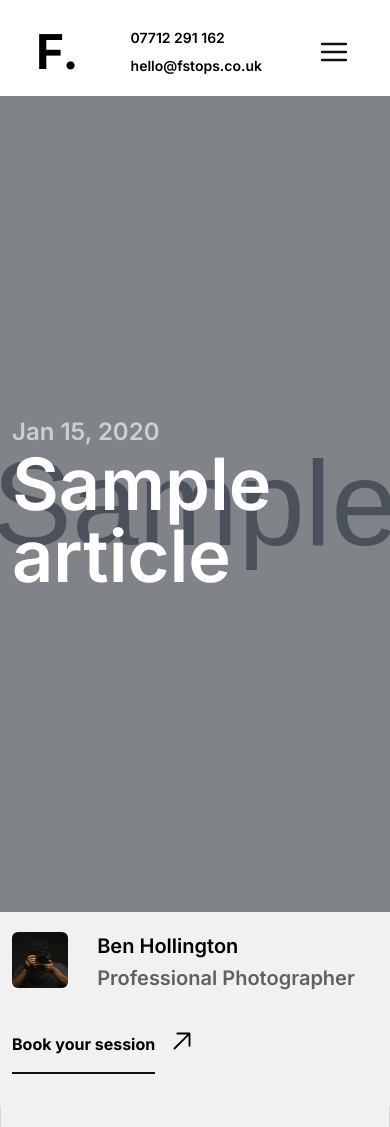
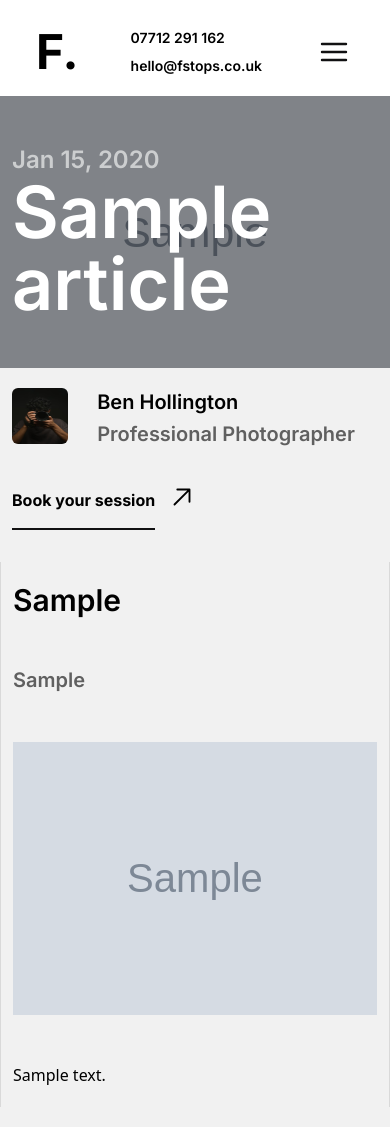
Before and after one commit to JaimieHemmings/fstops-2.0, a Django app: a page that uses blog/templates/blog/article.html in a window 390 px wide. Shown: the top 1127 px of the page. Run offline with Django 4.2, Linux system fonts and the light colour scheme; tables that the repository leaves empty hold one stand-in row (values such as "Sample post"); grey boxes marked "Sample" are stand-in pictures; some libraries are stand-ins or nearby versions; some web fonts are replaced.

Commit message:
update: responsiveness padding

```diff
--- a/blog/templates/blog/article.html
+++ b/blog/templates/blog/article.html
@@ -2,7 +2,7 @@
 {% load static %}
 
 {% block content %}
-<header class="p-3 py-[20rem] bg-fixed dark-overlay relative center-bg-img" style="background-image:url({{article.thumbnail.url}})">
+<header class="p-3 py-[3rem] md:py-[20rem] bg-fixed dark-overlay relative center-bg-img" style="background-image:url({{article.thumbnail.url}})">
   <div class="container mx-auto relative z-[20] flex flex-col md:flex-row">
     <div class="basis-1/4">
       <p class="inter opacity-[0.6] font-semibold text-white text-2xl">{{ article.date|date:"M d, Y"}}</p>
```
Also changed, not shown: blog/migrations/0004_alter_article_date.py (added).
